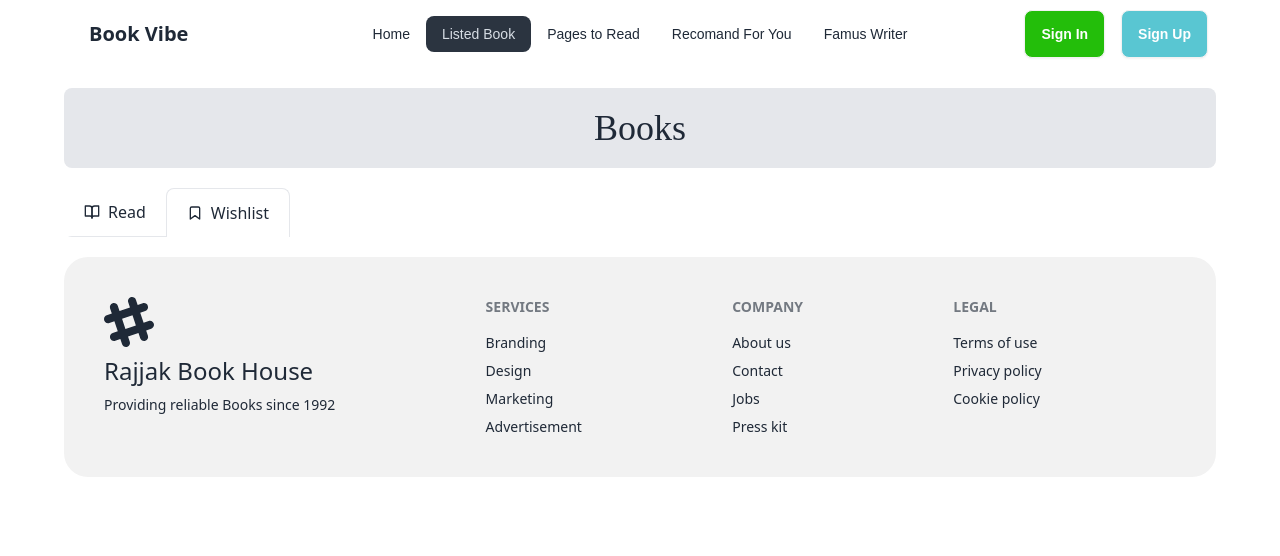
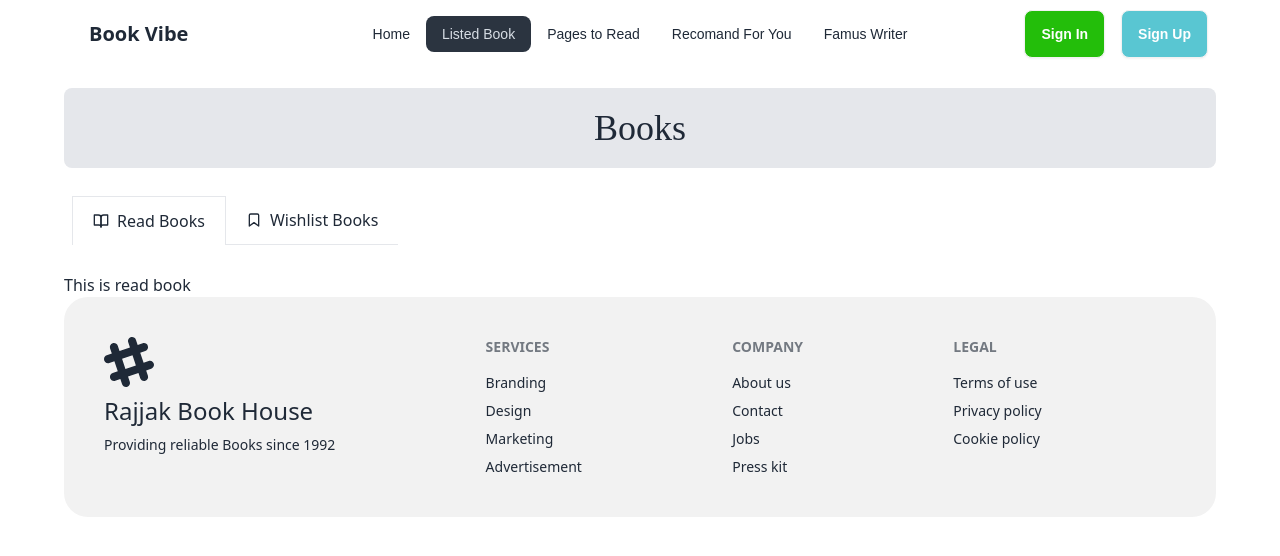
Before and after one commit to Razzak118348/Book-Revie, a React (Vite) app: page /listedBook in a window 1280 px wide. Shown: the top 556 px of the page. Built offline with nearby package versions, Linux system fonts and the light colour scheme.

Commit message:
Read and wishlist component add by the comdition of onclick

```diff
--- a/src/Components/ListedBook/ListedBook.jsx
+++ b/src/Components/ListedBook/ListedBook.jsx
@@ -1,30 +1,44 @@
+import { useState } from "react";
 import { Link } from "react-router-dom";
+import ReadBooks from "../ReadBooks/ReadBooks";
+import Wishlist from "../Wishlist/Wishlist";
+
 
 
 const ListedBook = () => {
+const [tabIndex,setTabIndex]=useState(0)
+
 
     return (
         <div>
             <h2 className="text-4xl Playfair_font text-center my-5 bg-gray-200 p-5 rounded-lg">Books</h2>
 
-            <div className="flex justify-center md:justify-start
+            <div className="p-2 flex justify-center md:justify-start
              my-5 rounded-lg overflow-x-auto overflow-y-hidden  flex-nowrap dark:bg-gray-100 dark:text-gray-800">
-	<Link to={'/listedBook'}  className="flex items-center flex-shrink-0 px-5 py-3 space-x-2 border-b dark:border-gray-600 dark:text-gray-600">
+	<Link to={'/listedBook'}  onClick={()=>setTabIndex(0)}className={`flex items-center flex-shrink-0 px-5 py-3 space-x-2 ${tabIndex===0?'border border-b-0':"border-b"} dark:border-gray-600 dark:text-gray-600`}>
 
         <svg xmlns="http://www.w3.org/2000/svg" viewBox="0 0 24 24" fill="none" stroke="currentColor" strokeWidth="2" strokeLinecap="round" strokeLinejoin="round" className="w-4 h-4">
 			<path d="M2 3h6a4 4 0 0 1 4 4v14a3 3 0 0 0-3-3H2z"></path>
 			<path d="M22 3h-6a4 4 0 0 0-4 4v14a3 3 0 0 1 3-3h7z"></path>
 		</svg>
-		<span>Read</span>
+		<span>Read Books</span>
 	</Link>
-	<Link to={'/listedBook'} className="flex items-center flex-shrink-0 px-5 py-3 space-x-2 border border-b-0 rounded-t-lg dark:border-gray-600 dark:text-gray-900">
+	<Link to={'/listedBook'} onClick={()=>setTabIndex(1)} className={`flex items-center flex-shrink-0 px-5 py-3 space-x-2 ${tabIndex===1?'border border-b-0':"border-b"} dark:border-gray-600 dark:text-gray-600`}>
     <svg xmlns="http://www.w3.org/2000/svg" viewBox="0 0 24 24" fill="none" stroke="currentColor" strokeWidth="2" strokeLinecap="round" strokeLinejoin="round" className="w-4 h-4">
 			<path d="M19 21l-7-5-7 5V5a2 2 0 0 1 2-2h10a2 2 0 0 1 2 2z"></path>
 		</svg>
-		<span>Wishlist</span>
+		<span>Wishlist Books</span>
 	</Link>
 
 </div>
+{
+    tabIndex===0?<ReadBooks></ReadBooks>:<Wishlist></Wishlist>
+}
+{/* another way  for many component include  */}
+{/* {tabIndex===0&&<ReadBooks></ReadBooks>}
+{
+    tabIndex==1 && <Wishlist></Wishlist>
+} */}
         </div>
     );
 };
--- a/src/main.jsx
+++ b/src/main.jsx
@@ -15,8 +15,8 @@
 import FamousWriter from './Components/FamousWriter/FamousWriter';
 import PageToRead from './Components/PageToRead/PageToRead';
 import BookDetails from './Components/BookDetails/BookDetails';
-import ReadBooks from './Components/ReadBooks/ReadBooks';
-import Wishlist from './Components/Wishlist/Wishlist';
+// import ReadBooks from './Components/ReadBooks/ReadBooks';
+// import Wishlist from './Components/Wishlist/Wishlist';
 
 
 const router = createBrowserRouter([
```
